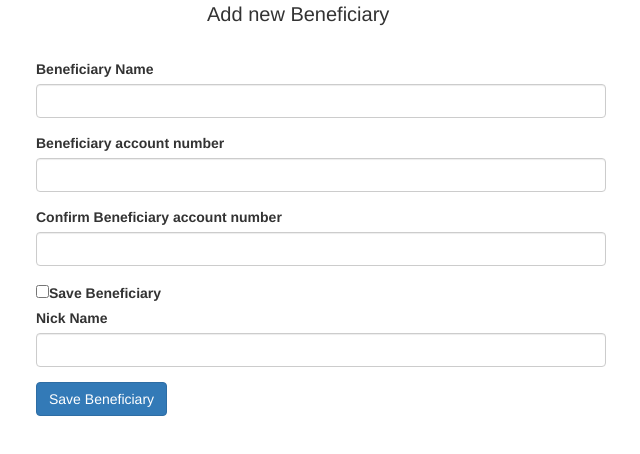
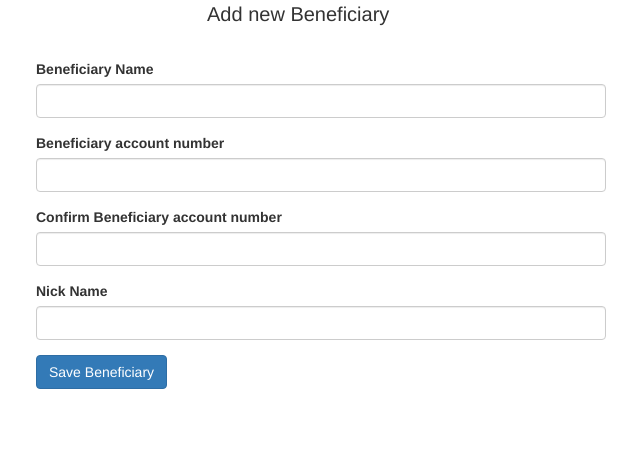
Before and after one commit to coderpratik777/Ebanking-Frontend, an Angular app in the folder ebankingapp/: page /addbeneficiary in a window 1280 px wide. Shown: the top 454 px of the page, without its empty margins (319-959 px from the left). Built offline with nearby package versions, Linux system fonts and the light colour scheme.

Commit message:
update beneficiary module

```diff
--- a/ebankingapp/src/app/Components/addnewbeneficiary/addnewbeneficiary.component.html
+++ b/ebankingapp/src/app/Components/addnewbeneficiary/addnewbeneficiary.component.html
@@ -1,12 +1,12 @@
-<form class="container" (ngSubmit)="addBeneficiary()">
+<form class="container">
   <div class="heading">Add new Beneficiary</div>
   <div class="form-group">
     <label for="beneficiaryname">Beneficiary Name</label>
-    <input class="form-control" type="text" name="beneficiaryname" />
+    <input class="form-control" type="text" name="beneficiaryname" [(ngModel)]="beneficiaryData.name"/>
   </div>
   <div class="form-group">
     <label for="beneficiaryaccountnumber">Beneficiary account number</label>
-    <input class="form-control" type="text" name="beneficiaryaccountnumber" />
+    <input class="form-control" type="text" name="beneficiaryaccountnumber" [(ngModel)]="beneficiaryData.accountNumber"/>
   </div>
   <div class="form-group">
     <label for="confirmbeneficiaryaccountnumber"
@@ -18,22 +18,9 @@
       name="comfirmbeneficiaryaccountnumber"
     />
   </div>
-  <div class="form-check">
-    <input
-      class="form-control"
-      class="form-check-input position-static"
-      type="checkbox"
-      id="savebeneficiary"
-      value="option1"
-      aria-label="Save Beneficiary"
-    />
-    <label class="form-check-label" for="savebeneficiary"
-      >Save Beneficiary</label
-    >
-  </div>
   <div class="form-group">
     <label for="nickname">Nick Name</label>
-    <input class="form-control" type="text" name="nickname" />
+    <input class="form-control" type="text" name="nickname" [(ngModel)]="beneficiaryData.nickName" />
   </div>
-  <button type="submit" class="btn btn-primary">Save Beneficiary</button>
+  <button type="button" (click)="addBeneficiary()" class="btn btn-primary">Save Beneficiary</button>
 </form>
--- a/ebankingapp/src/app/Components/addnewbeneficiary/addnewbeneficiary.component.ts
+++ b/ebankingapp/src/app/Components/addnewbeneficiary/addnewbeneficiary.component.ts
@@ -1,12 +1,12 @@
 import { HttpClient } from '@angular/common/http';
-import { Component } from '@angular/core';
+import { Component, OnInit } from '@angular/core';
 
 @Component({
   selector: 'app-addnewbeneficiary',
   templateUrl: './addnewbeneficiary.component.html',
   styleUrls: ['./addnewbeneficiary.component.css']
 })
-export class AddnewbeneficiaryComponent {
+export class AddnewbeneficiaryComponent implements OnInit {
 
   beneficiaryData:BeneficiaryData=new BeneficiaryData();
   registrationStatus!:any;
@@ -15,30 +15,29 @@ export class AddnewbeneficiaryComponent {
 
   }
 
+  ngOnInit(): void {
+    this.beneficiaryData.customerId=localStorage.getItem("customerid");
+    console.log(this.beneficiaryData)
+  }
+
   addBeneficiary(){
-    if(this.beneficiaryData.saveBeneficiary==true){
       //add the customer id in the beneficiary data from the session storage
+      console.log(this.beneficiaryData);
       let url=`http://localhost:8080/addbeneficiary`;
-      let data=JSON.stringify(this.beneficiaryData);
-      this.http.post(url,data,{
-        headers:{
-          "Content":"appliaction/json"
-        }
-      }).subscribe((response)=>{
+      this.http.post(url,this.beneficiaryData).subscribe((response)=>{
         console.log(response);
         this.registrationStatus=response;
 
       })
-    }
+
   }
 
 }
 
 export class BeneficiaryData{
   accountNumber!:number;
-  customerId!:number;
+  customerId!:any;
   name!:string;
   nickName!:string;
-  saveBeneficiary!:boolean;
 
 }
--- a/ebankingapp/src/app/Components/createnewaccount/createnewaccount.component.html
+++ b/ebankingapp/src/app/Components/createnewaccount/createnewaccount.component.html
@@ -35,7 +35,7 @@
   </div>
   <div class="form-group">
     <label for="dob">DateOfBirth</label>
-    <input class="form-control" type="text" name="dob" [(ngModel)]="customerData.datOfBirth"/>
+    <input class="form-control" type="date" name="dob" [(ngModel)]="customerData.datOfBirth"/>
   </div>
   <div class="form-group">
     <label for="address1">Address line 1</label>
--- a/ebankingapp/src/app/Components/impstransfer/impstransfer.component.html
+++ b/ebankingapp/src/app/Components/impstransfer/impstransfer.component.html
@@ -14,10 +14,11 @@
       type="text"
       name="toaccount"
       [(ngModel)]="transferData.toAccount"
-      id="beneficiaries"
+      list="beneficiaries"
+      required
     />
-    <datalist id="beneficiaries" *ngFor="let i of beneficiaries">
-      <option value={{beneficiaries.name}}></option>
+    <datalist id="beneficiaries">
+      <option value={{beneficiary.accountNumber}} *ngFor="let beneficiary of beneficiaries">{{beneficiary.name}}</option>
     </datalist>
   </div>
   <div class="form-group">
@@ -61,7 +62,7 @@
       Total amount {{ transferData.amount  | currency : "INR" }}
     </button>
   </div>
-  <div *ngIf="pinStatus==2">
+  <div *ngIf="pinStatus==2 || pinStatus==0">
     <label for="tpin">Enter your TPIN</label>
     <input class="form-control" name="tpin" [(ngModel)]="tpin"/>
     <button type="button" class="btn btn-primary" (click)="verifyTpin()">Verify</button>
@@ -69,8 +70,11 @@
   <div *ngIf="pinStatus==3">
     <div class="alert alert-success"> TPIN verified Continue to transfer!</div>
   </div>
-  <div *ngIf="pinStatus==0 || (pinStatus==2 && verifypin==false)">
+  <div *ngIf="pinStatus==2 && verifypin==false">
     <div class="alert alert-danger"> Please Enter valid TPIN</div>
+  </div>
+  <div *ngIf="pinStatus==0 && verifypin==null">
+    <div class="alert alert-danger"> Please verify TPIN</div>
   </div>
   <button type="reset" class="btn btn-primary">Reset</button>
   <button type="button" (click)="transaction()" class="btn btn-primary">Continue</button>
--- a/ebankingapp/src/app/Components/login/login.component.html
+++ b/ebankingapp/src/app/Components/login/login.component.html
@@ -28,7 +28,7 @@
 <div class="container">
 
     <div class="bottom">
-        <a routerLink="/register">New User? Register</a>
+        <a routerLink="/register">Register For Ebanking</a>
     </div>
     <div class="bottom">
         <a routerLink="">Forgot Password?</a>
--- a/ebankingapp/src/app/app.module.ts
+++ b/ebankingapp/src/app/app.module.ts
@@ -81,6 +81,7 @@ const routes:Routes=[
    NavbarComponent,
    TransactionreceiptComponent,
    AdminDashboardComponent,
+   AddnewbeneficiaryComponent,
 
 
 
```
